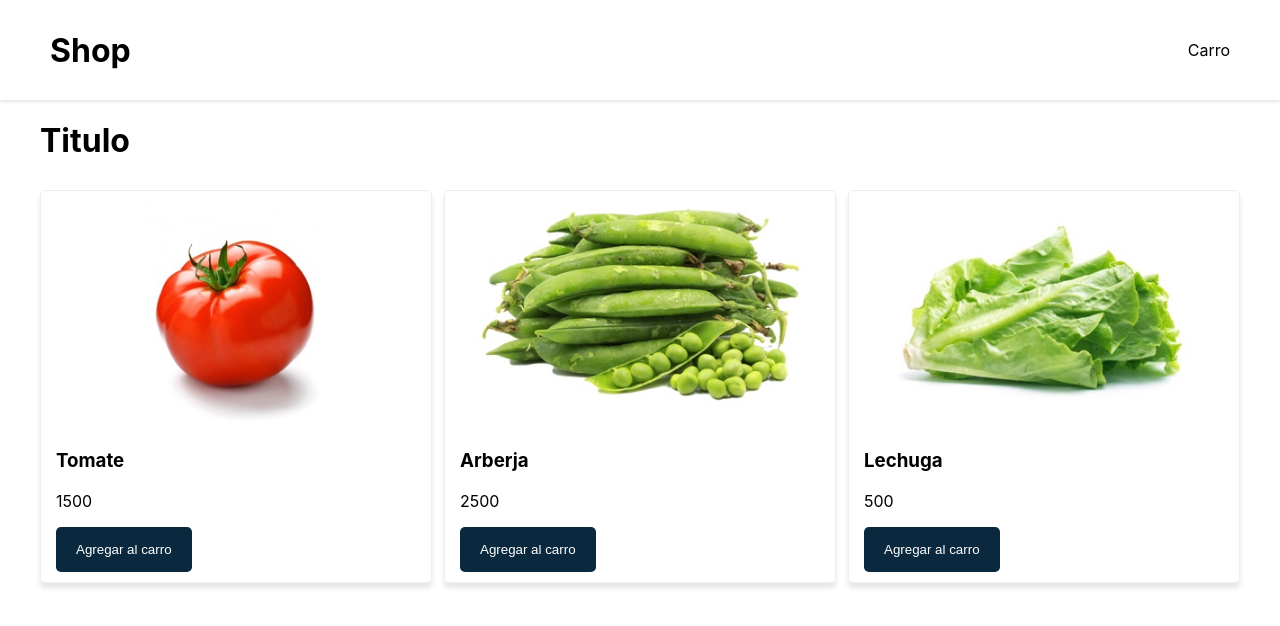
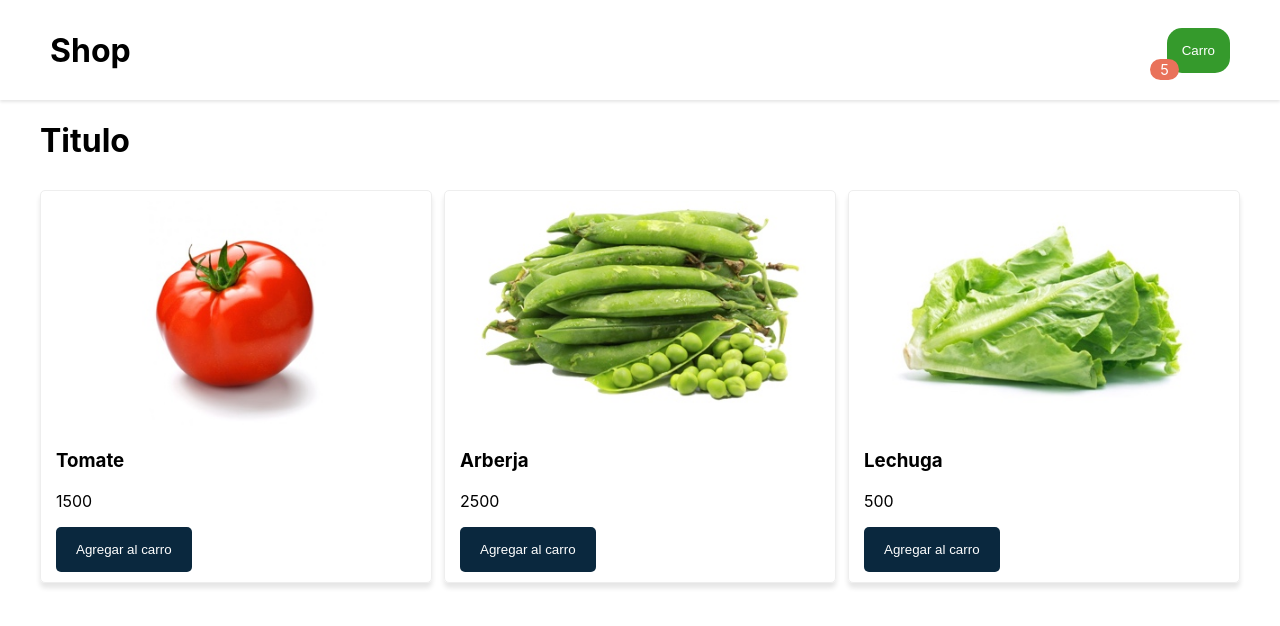
Before and after one commit to MedinaGitHub/carro-de-compra, a React (Create React App) app: page / in a window 1280 px wide. Shown: the top 626 px of the page. Built offline with nearby package versions, Linux system fonts and the light colour scheme.

Commit message:
lesson 49

```diff
--- /dev/null
+++ b/src/components/BubbleAlert.js
@@ -0,0 +1,24 @@
+import { Component } from 'react'
+
+const styles = {
+    BubbleAlert: {
+        backgroundColor: '#E9725A',
+        borderRadius: '15px',
+        color: '#fff',
+        padding: '2px 10px',
+        fontSize: '0.9rem',
+        width: '20px'
+    },
+}
+
+class BubbleAlert extends Component {
+    render() {
+        return (
+            <span style={styles.BubbleAlert}>
+                5
+            </span>
+        )
+    }
+}
+
+export default BubbleAlert
--- /dev/null
+++ b/src/components/Carro.js
@@ -0,0 +1,34 @@
+import { Component } from 'react'
+import BubbleAlert from './BubbleAlert'
+
+const styles = {
+    carro: {
+        backgroundColor: '#359A2C',
+        color: '#fff',
+        border: 'none',
+        padding: '15px',
+        borderRadius: '15px',
+        cursor: 'pointer',
+    },
+    bubble:{
+        position: 'relative',
+        left: 12,
+        top: 20
+    }
+}
+
+class Carro extends Component {
+    render() {
+        return (
+            <div>
+                <span style={styles.bubble}>
+                    <BubbleAlert />
+                </span>
+                <button style={styles.carro}>
+                    Carro
+                </button>
+            </div>
+        )
+    }
+}
+export default Carro
--- a/src/components/Navbar.js
+++ b/src/components/Navbar.js
@@ -1,5 +1,7 @@
 import { Component } from 'react'
 import Logo from './Logo'
+import Carro from './Carro'
+
 const styles = {
     navbar: {
         display: 'flex',
@@ -18,7 +20,7 @@
         return (
             <nav style={styles.navbar}>
                 <Logo/>
-                <p>Carro</p>
+                <Carro />
             </nav>
         )
     }
```
